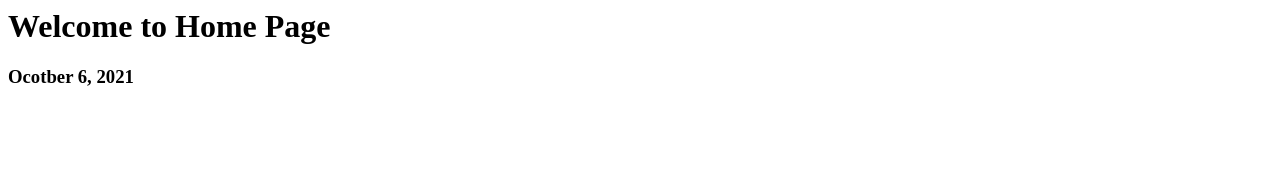
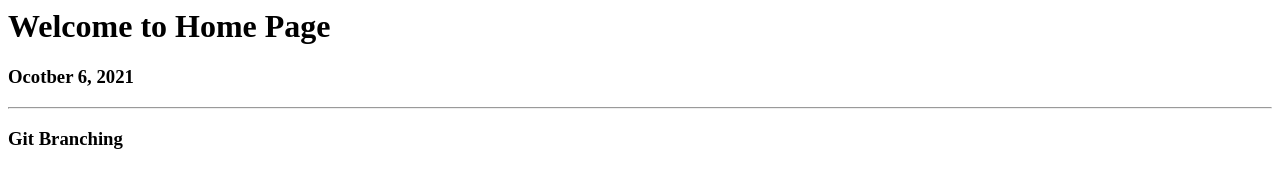
Before and after one commit to nkheria/git-repo-oct, a plain HTML site: page index.html in a window 1280 px wide. Drawn offline with Linux system fonts and the light colour scheme.

Commit message:
changes in main branch

```diff
--- a/index.html
+++ b/index.html
@@ -6,5 +6,7 @@
 
 		<h1> Welcome to Home Page </h1>
 		<h3> Ocotber 6, 2021 </h3>
+		<hr>
+		<h3> Git Branching </h3>
 </body>
 </html>
```
